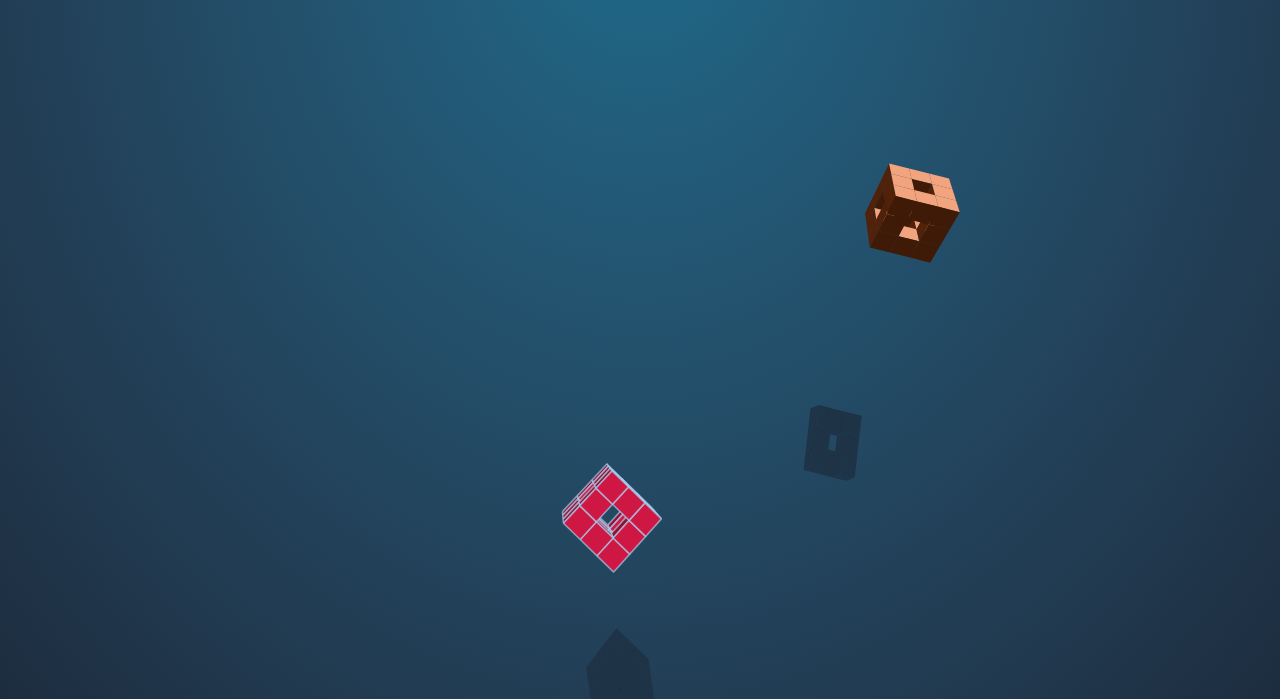
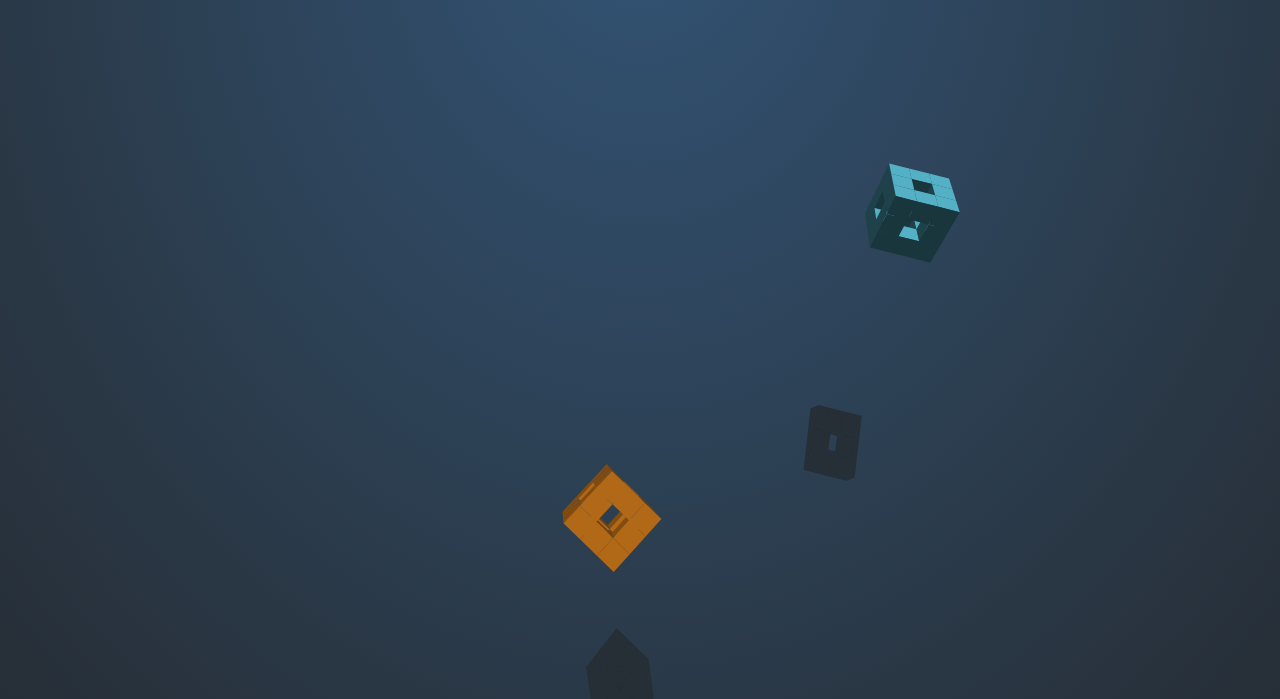
Before and after one commit to MilllerTime/menja, a website: page src/index.html in a window 1280 px wide. Shown: the part 101-800 px from the top of the page. Drawn offline with Linux system fonts and the light colour scheme.

Commit message:
A bunch of stuff I did a while ago

```diff
--- a/src/css/style.css
+++ b/src/css/style.css
@@ -1,7 +1,7 @@
 body {
 	margin: 0;
 	background-color: #000;
-	background-image: radial-gradient(ellipse at top, #1e6a8b 0.0%, #206382 11.1%, #225c7a 22.2%, #235571 33.3%, #234e69 44.4%, #234760 55.6%, #224058 66.7%, #213a50 77.8%, #1f3347 88.9%, #1d2d3f 100.0%);
+	background-image: radial-gradient(ellipse at top, #335476 0.0%, #31506e 11.1%, #304b67 22.2%, #2f4760 33.3%, #2d4359 44.4%, #2c3f51 55.6%, #2a3a4a 66.7%, #293643 77.8%, #28323d 88.9%, #262e36 100.0%);
 	overflow: hidden;
 }
 
--- a/src/index.html
+++ b/src/index.html
@@ -3,7 +3,7 @@
 <head>
   <meta charset="UTF-8" />
 	<meta name="viewport" content="width=device-width, initial-scale=1, user-scalable=no">
-  <meta name="theme-color" content="#19384f">
+  <meta name="theme-color" content="#2c3f51">
   <title>Menja!</title>
 
   <!-- build:css combined.css -->
--- a/src/js/createBurst.js
+++ b/src/js/createBurst.js
@@ -1,8 +1,9 @@
 // Track all active fragments
 const frags = [];
-// Pool inactive fragments by color
-const fragPool = {};
-targetHues.forEach(hue => fragPool[hue] = []);
+// Pool inactive fragments by color, using a Map.
+// keys are color objects, and values are arrays of fragments.
+const fragPool = new Map(allColors.map(c=>([c, []])));
+
 
 const createBurst = (() => {
 	// Precompute some private data to be reused for all bursts.
@@ -61,16 +62,16 @@ const createBurst = (() => {
 			const velocity = velocities[i];
 			const normal = positionNormals[i];
 
-			let frag = fragPool[target.hue].pop();
+			let frag = fragPool.get(target.color).pop();
 
 			if (!frag) {
 				frag = new Entity({
 					model: makeCubeModel({
-						color: target.polys[0].color,
+						color: target.color,
 						scale: fragRadius
 					})
 				});
-				frag.hue = target.hue;
+				frag.color = target.color;
 			}
 
 			frag.x = position.x;
@@ -99,5 +100,5 @@ const createBurst = (() => {
 
 const returnFrag = frag => {
 	frag.reset();
-	fragPool[frag.hue].push(frag);
+	fragPool.get(frag.color).push(frag);
 };
--- a/src/js/draw.js
+++ b/src/js/draw.js
@@ -39,12 +39,14 @@ function draw(ctx, width, height, viewScale) {
 
 		const { vertices } = p;
 		const lastV = vertices[vertices.length - 1];
-		const normalLight = p.normalWorld.y * 0.7 + p.normalWorld.z * -0.7;
+		const normalLight = p.normalWorld.y * 0.5 + p.normalWorld.z * -0.5;
+
 		const lightness = normalLight > 0
-			? 10
-			: ((normalLight ** 32 - normalLight) / 2) * 90 + 10;
+			? 0.1
+			: ((normalLight ** 32 - normalLight) / 2) * 0.9 + 0.1;
 
-		ctx.fillStyle = `hsl(${p.color.h},${p.color.s}%,${lightness}%)`;
+		ctx.fillStyle = shadeColor(p.color, lightness);
+
 		ctx.beginPath();
 		ctx.moveTo(lastV.x, lastV.y);
 		for (let v of vertices) {
--- a/src/js/getTarget.js
+++ b/src/js/getTarget.js
@@ -1,6 +1,7 @@
-// Pool target instances by color
-const targetPool = {};
-targetHues.forEach(hue => targetPool[hue] = []);
+// Pool target instances by color, using a Map.
+// keys are color objects, and values are arrays of targets.
+const targetPool = new Map(allColors.map(c=>([c, []])));
+
 
 
 const getTarget = (() => {
@@ -13,26 +14,26 @@ const getTarget = (() => {
 	];
 
 	return function getTarget () {
-		const hue = pickOne(targetHues);
+		const color = pickOne(allColors);
 
-		let target = targetPool[hue].pop();
+		let target = targetPool.get(color).pop();
 
 		if (!target) {
 			target = new Entity({
 				model: optimizeModel(makeRecursiveCubeModel({
 					recursionLevel: 1,
 					splitFn: mengerSpongeSplit,
-					color: { h: hue, s: 80, l: 50 },
+					color: color,
 					scale: targetRadius
 				}))
 			});
-			target.hue = hue;
+			target.color = color;
 		}
 
 		target.hit = false;
 		target.maxHealth = 3;
 		target.health = 1;
-		if (hue === 346) target.health = 3; // red takes 3 hits
+		if (color === PINK) target.health = 3; // red takes 3 hits
 
 		updateTargetHealth(target, 0);
 
@@ -75,5 +76,5 @@ const updateTargetHealth = (target, healthDelta) => {
 
 const returnTarget = target => {
 	target.reset();
-	targetPool[target.hue].push(target);
+	targetPool.get(target.color).push(target);
 };
--- a/src/js/globalConfig.js
+++ b/src/js/globalConfig.js
@@ -3,6 +3,13 @@
 
 // Timing multiplier for entire game engine.
 let gameSpeed = 1;
+
+// Colors
+const BLUE =   { r: 0x67, g: 0xd7, b: 0xf0 };
+const GREEN =  { r: 0xa6, g: 0xe0, b: 0x2c };
+const PINK =   { r: 0xfa, g: 0x24, b: 0x73 };
+const ORANGE = { r: 0xfe, g: 0x95, b: 0x22 };
+const allColors = [BLUE, GREEN, PINK, ORANGE];
 
 // Interaction state
 let pointerIsDown = false;
@@ -11,12 +18,12 @@ let pointerScreen = { x: 0, y: 0 };
 // Same as `pointerScreen`, but converted to scene coordinates in rAF.
 let pointerScene = { x: 0, y: 0 };
 // Minimum speed of pointer before "hits" are counted.
-const minPointerSpeed = 80;
+const minPointerSpeed = 60;
 // The hit speed affects the direction the target post-hit. This number dampens that force.
 const hitDampening = 0.1;
 // Backboard receives shadows and is the farthest negative Z position of entities.
 const backboardZ = -400;
-const shadowColor = '#1f3347';
+const shadowColor = '#262e36';
 // How much air drag is applied to standard objects
 const airDrag = 0.022;
 const gravity = 0.3;
@@ -32,7 +39,6 @@ const touchPoints = [];
 // Size of in-game targets. This affects rendered size and hit area.
 const targetRadius = 40;
 const targetHitRadius = 50;
-const targetHues = [20, 148, 188, 278, 346];
 const makeTargetGlueColor = target => {
 	const alpha = (target.health - 1) / (target.maxHealth - 1);
 	`rgba(170,221,255,${alpha.toFixed(3)})`;
--- a/src/js/tick.js
+++ b/src/js/tick.js
@@ -178,6 +178,7 @@ function tick(width, height, simTime, simSpeed, lag) {
 
 	// Animate fragments and remove when offscreen.
 	const fragBackboardZ = backboardZ + fragRadius;
+	const safetyGlassZ = 0.8*cameraDistance - 6*targetRadius;
 	// Allow fragments to move off-screen to sides for a while, since shadows are still visible.
 	const fragLeftBound = -width;
 	const fragRightBound = width;
@@ -201,6 +202,16 @@ function tick(width, height, simTime, simSpeed, lag) {
 			frag.z = fragBackboardZ;
 			frag.zD *= -boundDamping;
 		}
+		else if (frag.z > safetyGlassZ) {
+			frag.z = safetyGlassZ;
+			frag.zD *= -boundDamping;
+			// Useful debugging technique to highlight fragments affected by some condition.
+			// Note this only works for the first hit.
+			// These tainted fragments get recycled and will start showing up elsewhere.
+			// --------------
+			// const hitColor = { r: 0x3a, g: 0x08, b: 0x12 };
+			// frag.polys.forEach(p => p.color = hitColor);
+		}
 
 		frag.yD += gravity * simSpeed;
 		frag.rotateX += frag.rotateXD * simSpeed;
@@ -215,9 +226,9 @@ function tick(width, height, simTime, simSpeed, lag) {
 			frag.projected.y > centerY + targetHitRadius ||
 			// Sides of screen
 			frag.projected.x < fragLeftBound ||
-			frag.projected.x > fragRightBound ||
+			frag.projected.x > fragRightBound
 			// Too close to camera (based on a percentage and constant value)
-			frag.projected.z > 0.8*cameraDistance - 6*targetRadius
+			// frag.projected.z > 0.8*cameraDistance - 6*targetRadius
 		) {
 			frags.splice(i, 1);
 			returnFrag(frag);
--- a/src/js/utils.js
+++ b/src/js/utils.js
@@ -38,6 +38,28 @@ const lerp = (a, b, mix) => (b - a) * mix + a;
 
 
 
+///////////////////
+// Color Helpers //
+///////////////////
+
+// Operates on an { r, g, b } color object.
+// Returns string hex code.
+// `lightness` must range from 0 to 1. 0 is pure black, 1 is pure white.
+const shadeColor = (color, lightness) => {
+	let other, mix;
+	if (lightness < 0.5) {
+		other = 0;
+		mix = 1 - (lightness * 2);
+	} else {
+		other = 255;
+		mix = lightness * 2 - 1;
+	}
+	// Inlined lerp
+	return '#' +
+		(lerp(color.r, other, mix) | 0).toString(16).padStart(2, '0') +
+		(lerp(color.g, other, mix) | 0).toString(16).padStart(2, '0') +
+		(lerp(color.b, other, mix) | 0).toString(16).padStart(2, '0');
+};
 
 
 
```
